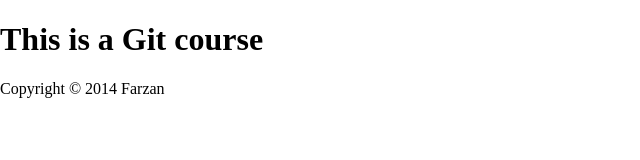
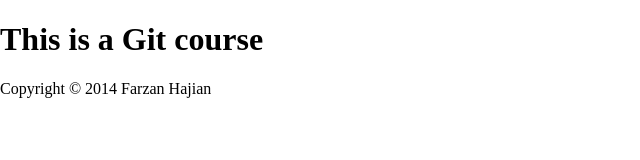
Before and after one commit to FarzanHajian/git-basics, a plain HTML site: page index.html in a window 1280 px wide. Shown: the full height of the page, 0-640 px from the left. Drawn offline with nearby package versions, Linux system fonts and the light colour scheme.

Commit message:
adding my family name

```diff
--- a/index.html
+++ b/index.html
@@ -41,6 +41,6 @@ Modernizr.load([
 }
 ]);
 </script>
-<div>Copyright &copy; 2014 Farzan </div>
+<div>Copyright &copy; 2014 Farzan Hajian</div>
     </body>
 </html>
```
